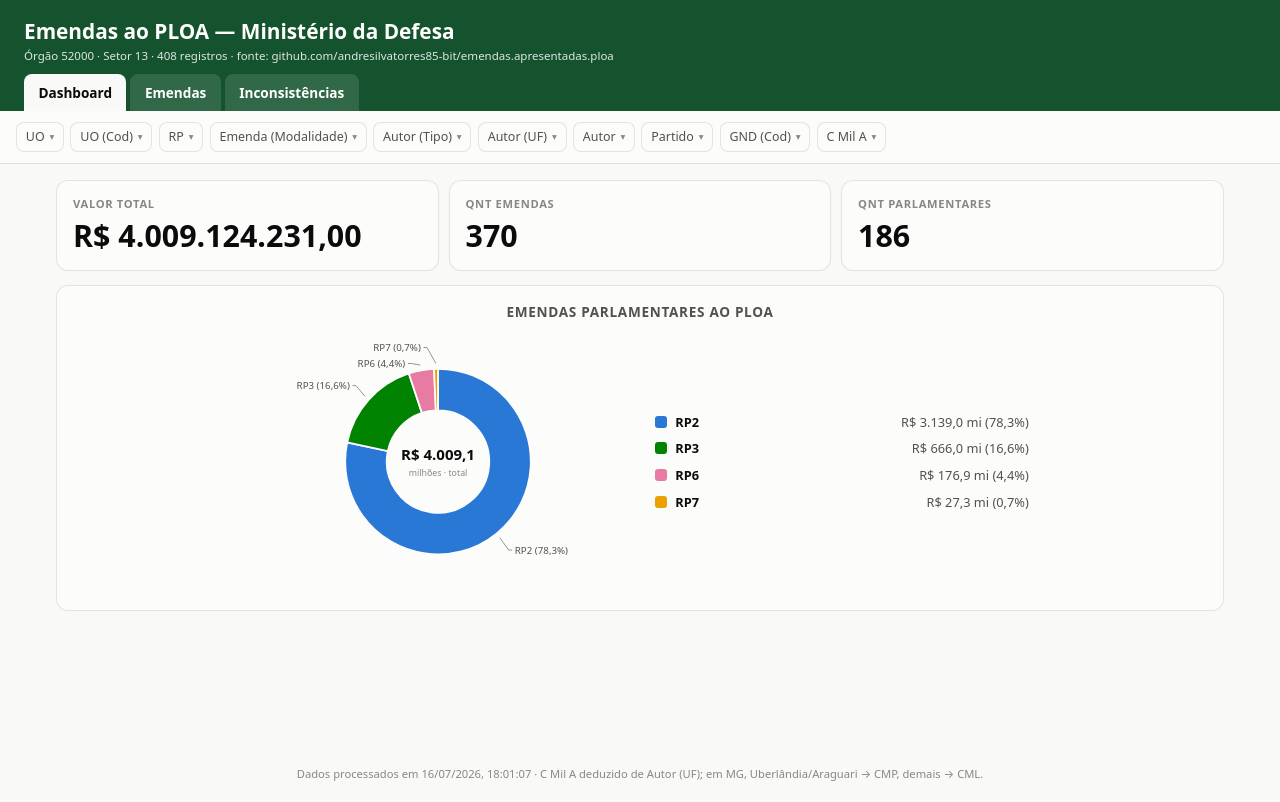
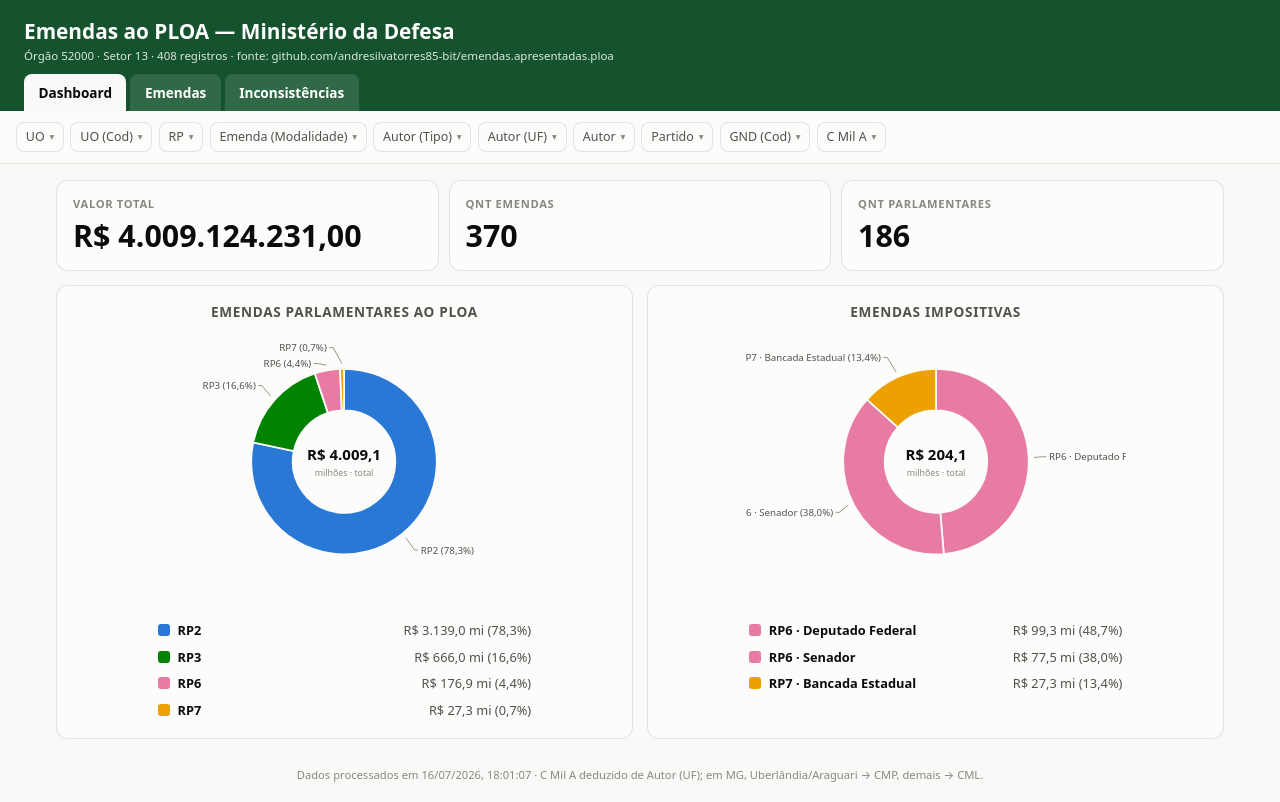
Before and after one commit to andresilvatorres85-bit/emendas-defesa-app, a React (Vite) app: page / in a window 1280 px wide. Built offline with nearby package versions, Linux system fonts and the light colour scheme.

Commit message:
Add files via upload

```diff
--- a/src/App.jsx
+++ b/src/App.jsx
@@ -1,7 +1,7 @@
 import { useEffect, useMemo, useState } from 'react'
 import {
   carregarDados, filtrarRegistros, opcoesDoFiltro, agruparPorEmenda,
-  resumo, valorPorRP, FILTROS, fmtBRL, fmtInt,
+  resumo, valorPorRP, valorImpositivas, FILTROS, fmtBRL, fmtInt,
 } from './dados.js'
 import { useUrlState } from './useUrlState.js'
 import MultiSelect from './components/MultiSelect.jsx'
@@ -29,6 +29,8 @@ export default function App() {
   const gruposIncons = useMemo(() => grupos.filter((g) => g.inconsistencias.length > 0), [grupos])
   const stats = useMemo(() => resumo(filtrados), [filtrados])
   const porRP = useMemo(() => valorPorRP(filtrados), [filtrados])
+  const impositivas = useMemo(() => valorImpositivas(filtrados), [filtrados])
+  const totalImpositivas = useMemo(() => impositivas.reduce((s, d) => s + d.valor, 0), [impositivas])
   const temFiltro = FILTROS.some((f) => filtros[f.id]?.size > 0)
 
   if (erro) {
@@ -97,10 +99,16 @@ export default function App() {
                 <p className="card-valor">{fmtInt(stats.qtdParlamentares)}</p>
               </div>
             </div>
-            <section className="painel-grafico">
-              <h2>EMENDAS PARLAMENTARES AO PLOA</h2>
-              <GraficoPizza dados={porRP} total={stats.valorTotal} />
-            </section>
+            <div className="paineis-graficos">
+              <section className="painel-grafico">
+                <h2>EMENDAS PARLAMENTARES AO PLOA</h2>
+                <GraficoPizza dados={porRP} total={stats.valorTotal} />
+              </section>
+              <section className="painel-grafico">
+                <h2>EMENDAS IMPOSITIVAS</h2>
+                <GraficoPizza dados={impositivas} total={totalImpositivas} />
+              </section>
+            </div>
           </>
         )}
 
--- a/src/dados.js
+++ b/src/dados.js
@@ -93,7 +93,26 @@ export function valorPorRP(registros) {
   for (const r of registros) m.set(r.rp, (m.get(r.rp) || 0) + r.valor)
   return [...m.entries()]
     .sort((a, b) => a[0].localeCompare(b[0], 'pt-BR', { numeric: true }))
-    .map(([rp, valor]) => ({ rp, rotulo: RP_LABEL(rp), valor }))
+    .map(([rp, valor]) => ({ rp, chave: `rp${rp}`, rotulo: RP_LABEL(rp), valor }))
+}
+
+// Gráfico "EMENDAS IMPOSITIVAS": apenas RP6 e RP7.
+//  - RP6 é segmentado por Autor (Tipo): DEPUTADO FEDERAL e SENADOR;
+//  - RP7 é segmentado por Autor (Tipo): BANCADA ESTADUAL.
+// Cada segmento carrega cor fixa própria (não reatribuída ao mudar os filtros).
+export const SEGMENTOS_IMPOSITIVAS = [
+  { chave: 'rp6-dep', rp: '6', autorTipo: 'DEPUTADO FEDERAL', rotulo: 'RP6 · Deputado Federal', rotuloCurto: 'Dep. Federal', cor: 'light-dark(#e87ba4, #d55181)' },
+  { chave: 'rp6-sen', rp: '6', autorTipo: 'SENADOR',          rotulo: 'RP6 · Senador',          rotuloCurto: 'Senador',      cor: 'light-dark(#4a3aa7, #9085e9)' },
+  { chave: 'rp7-ban', rp: '7', autorTipo: 'BANCADA ESTADUAL', rotulo: 'RP7 · Bancada Estadual', rotuloCurto: 'Bancada Est.', cor: 'light-dark(#eda100, #c98500)' },
+]
+
+export function valorImpositivas(registros) {
+  return SEGMENTOS_IMPOSITIVAS.map((s) => ({
+    ...s,
+    valor: registros
+      .filter((r) => String(r.rp) === s.rp && r.autorTipo === s.autorTipo)
+      .reduce((acc, r) => acc + r.valor, 0),
+  }))
 }
 
 // ---------------------------------------------------------------------------
--- a/src/styles.css
+++ b/src/styles.css
@@ -115,10 +115,14 @@ body {
 }
 .card-titulo { margin: 0; font-size: 0.7rem; font-weight: 700; letter-spacing: 0.06em; color: var(--tinta-fraca); }
 .card-valor { margin: 0.25rem 0 0; font-size: 1.6rem; font-weight: 700; }
+.paineis-graficos {
+  margin-top: 0.9rem; display: grid; grid-template-columns: 1fr; gap: 0.9rem;
+}
 .painel-grafico {
-  margin-top: 0.9rem; background: var(--superficie);
+  background: var(--superficie);
   border: 1px solid var(--borda); border-radius: 12px; padding: 1rem;
 }
+.paineis-graficos .painel-grafico { margin-top: 0; }
 .painel-grafico h2 {
   margin: 0 0 0.5rem; font-size: 0.85rem; font-weight: 700;
   letter-spacing: 0.05em; text-align: center; color: var(--tinta-2);
@@ -192,4 +196,7 @@ body {
 @media (min-width: 1024px) {
   .grade { grid-template-columns: repeat(3, 1fr); }
   .card-valor { font-size: 1.9rem; }
+  /* dois gráficos lado a lado; dentro de cada um, svg acima da legenda */
+  .paineis-graficos { grid-template-columns: 1fr 1fr; }
+  .paineis-graficos .pizza { flex-direction: column; }
 }
```
